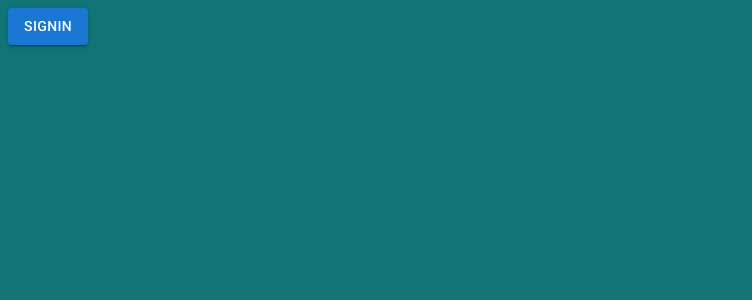
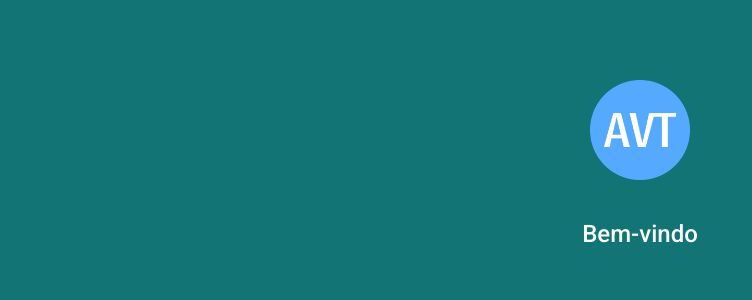
Before and after one commit to gabrielSanovis/Avante-Pipeline, a React (Vite) app: page / in a window 1280 px wide. Shown: the top 300 px of the page, without its empty margins (0-752 px from the left). Built offline with nearby package versions, Linux system fonts and the light colour scheme.

Commit message:
create: new component, new styles and one mock for component

```diff
--- a/src/pages/SignIn/index.tsx
+++ b/src/pages/SignIn/index.tsx
@@ -1,6 +1,18 @@
-import * as React from 'react';
-import Button from '@mui/material/Button';
-
+import { Reset } from 'styled-reset'
+import { Logo, Container, WelcomeText } from './styles';
+import { ThemeProvider } from 'styled-components'
+import { theme } from '../../style/theme';
+import { words } from './mock';
 export function SignIn() {
-  return <Button variant="contained">SignIn</Button>;
+    return (
+        <>
+            <Reset />
+            <ThemeProvider theme={theme}>
+                <Container>
+                    <Logo />
+                    <WelcomeText>{words.welcomeText.pt}</WelcomeText>
+                </Container>
+            </ThemeProvider>
+        </>
+    );
 }
--- /dev/null
+++ b/src/pages/SignIn/mock/index.ts
@@ -0,0 +1,5 @@
+export const words = {
+    welcomeText: {
+        pt: "Bem-vindo"
+    }
+}
--- a/src/pages/SignIn/styles.ts
+++ b/src/pages/SignIn/styles.ts
@@ -0,0 +1,25 @@
+import styled from 'styled-components'
+
+export const Container = styled.div`
+    padding-inline: 16px;
+    display: flex;
+    flex-direction: column;
+    align-items: center;
+    padding: ${80 / 16}rem 1rem ${50 / 16}rem 1rem;
+`;
+
+export const Logo = styled.div`
+    background-image: url("/public/fav.png");
+    background-size: contain;
+    background-repeat: no-repeat;
+    width: 100px;
+    height: 100px;
+    margin-bottom: ${40/16}rem;
+`;
+
+export const WelcomeText = styled.h3`
+    font-weight: 500;
+    font-size: 24px;
+    line-height: 28px;
+    color: ${({theme}) => theme.white.colors.WHITE[900]};
+`;
```
